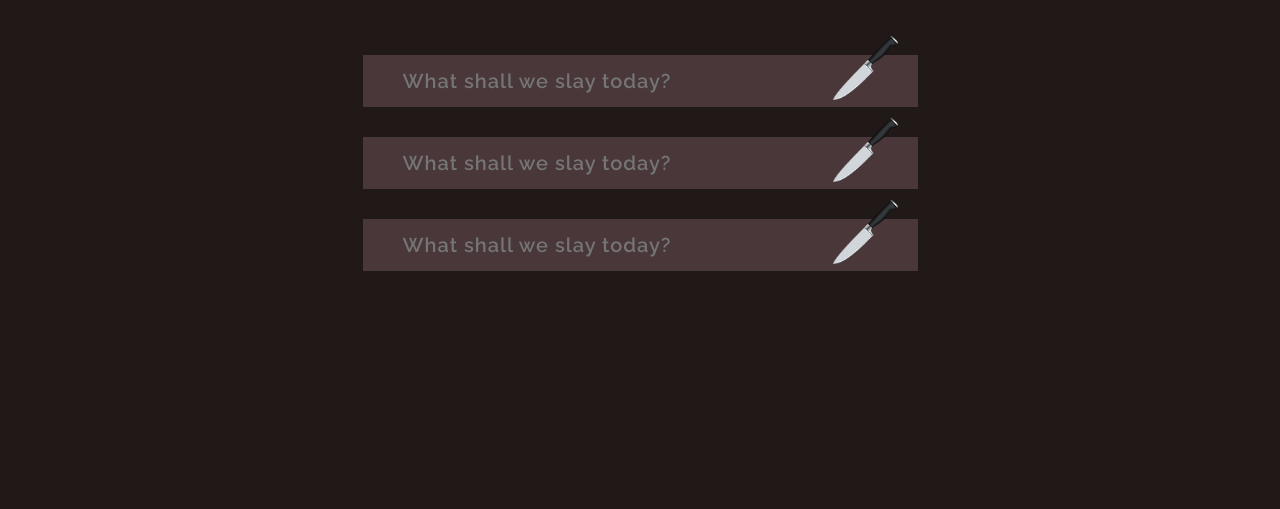
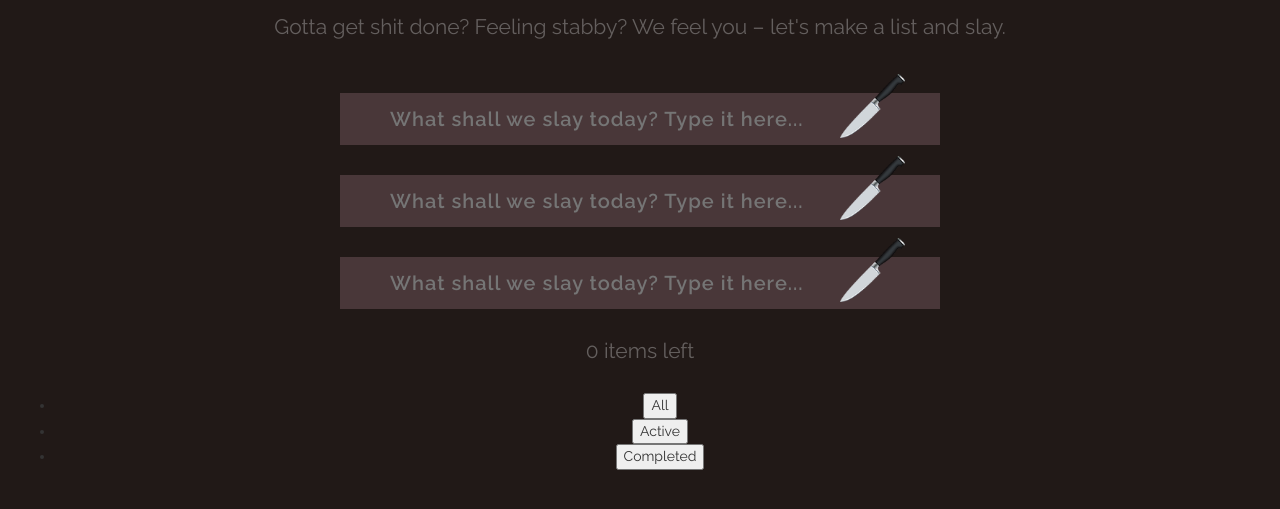
Before and after one commit to KBedgood/2016_1103_week7_day29_toDolist_angular, a website: page index.html in a window 1280 px wide. Shown: the part 201-710 px from the top of the page. Drawn offline with nearby package versions, Linux system fonts and the light colour scheme; files that its build step writes are made by us from their sources.

Commit message:
where i'm stopping for the night

```diff
--- a/index.html
+++ b/index.html
@@ -32,13 +32,14 @@
                                     <div class="col-md-12 ">
                                                 <div>
                                                             <h1>Ok! Let's Slay Some Shit.</h1>
+                                                            <p>Gotta get shit done? Feeling stabby? We feel you – let's make a list and slay.</p>
                                                 </div>
                                                 <div>
                                                             <div class="knife ">
                                                                         <img src="/images/knife_PNG1512_small.png " alt="cut it ">
                                                             </div>
                                                             <form>
-                                                                        <input type='text' class='new-todo' placeholder='What shall we slay today?'>
+                                                                        <input type='text' class='new-todo' placeholder='What shall we slay today? Type it here...'>
                                                             </form>
                                                 </div>
                                                 <div>
@@ -46,7 +47,7 @@
                                                                         <img src="/images/knife_PNG1512_small.png " alt="cut it ">
                                                             </div>
                                                             <form>
-                                                                        <input type='text' class='new-todo' placeholder='What shall we slay today?'>
+                                                                        <input type='text' class='new-todo' placeholder='What shall we slay today? Type it here...'>
                                                             </form>
                                                 </div>
                                                 <div>
@@ -54,10 +55,21 @@
                                                                         <img src="/images/knife_PNG1512_small.png " alt="cut it ">
                                                             </div>
                                                             <form>
-                                                                        <input type='text' class='new-todo' placeholder='What shall we slay today?'>
+                                                                        <input type='text' class='new-todo' placeholder='What shall we slay today? Type it here...'>
                                                             </form>
                                                 </div>
                                     </div>
+                        </div>
+                        <footer>
+                <p class='remaining'><span class='incomplete-items'>0</span> items left</p>
+                <nav>
+                    <ul>
+                        <li><button class='show-all active'>All</button></li>
+                        <li><button class='show-active'>Active</button></li>
+                        <li><button class='show-completed'>Completed</button></li>
+                    </ul>
+                </nav>
+            </footer>
                         </div>
                         <script src="https://ajax.googleapis.com/ajax/libs/angularjs/1.5.3/angular.min.js "></script>
                         <script src='main.js'></script>
--- a/main.scss
+++ b/main.scss
@@ -67,7 +67,6 @@ Navigation
                                     }
                         }
             }
-
             button.submit {
                         background-color: $colorLight;
                         color: $colorDark;
@@ -77,7 +76,6 @@ Navigation
                         margin-left: 3px;
                         padding-top: 3.5px;
             }
-
             h3 {
                         font-size: 16px;
                         float: right;
@@ -87,6 +85,13 @@ Navigation
                         font-weight: 600;
                         color: $colorLight;
                         margin-top: 24px;
+            }
+            p {
+                        font-size: 21px;
+                        margin-top: 25px;
+                        color: $colorClay;
+                        font-weight: 400;
+                        margin-bottom: 33px;
             }
 }
 
@@ -100,25 +105,25 @@ Main
                         font-size: 81px;
                         color: #9A6B6A;
                         font-family: Lobster;
-                        margin-bottom: 40px;
+                        margin-bottom: 18px;
                         margin-top: 40px;
             }
             img {
                         position: absolute;
-                        margin-left: 193px;
+                        margin-left: 200px;
                         width: 65px;
                         margin-top: 4px;
             }
             form {
                         .new-todo {
-                                    width: 555px;
+                                    width: 600px;
                                     height: 52px;
                                     background-color: #493739;
                                     border: none;
                                     margin-top: 23px;
                                     margin-bottom: 7px;
                                     letter-spacing: 1px;
-                                    padding-left: 40px;
+                                    padding-left: 50px;
                                     font-size: 20px;
                                     font-weight: 600;
                         }
```
Also changed, not shown: css/main.css.
